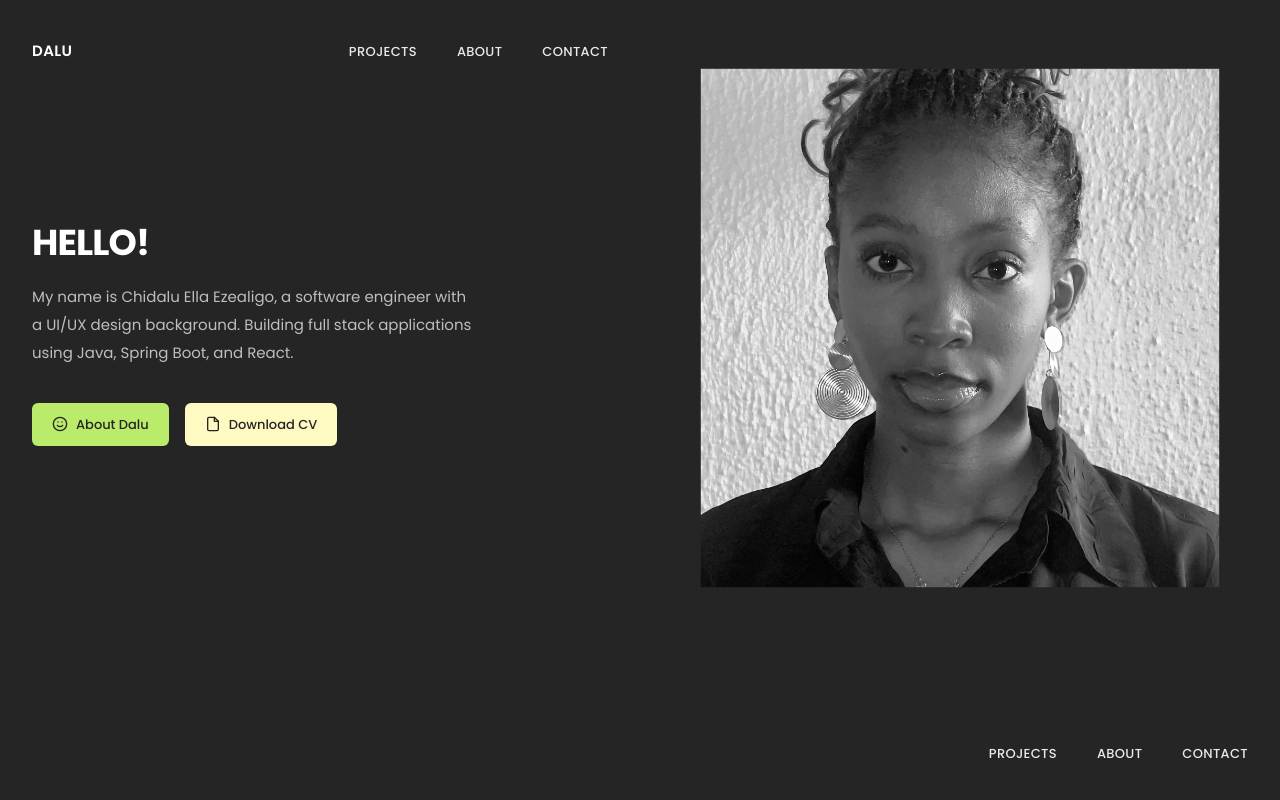
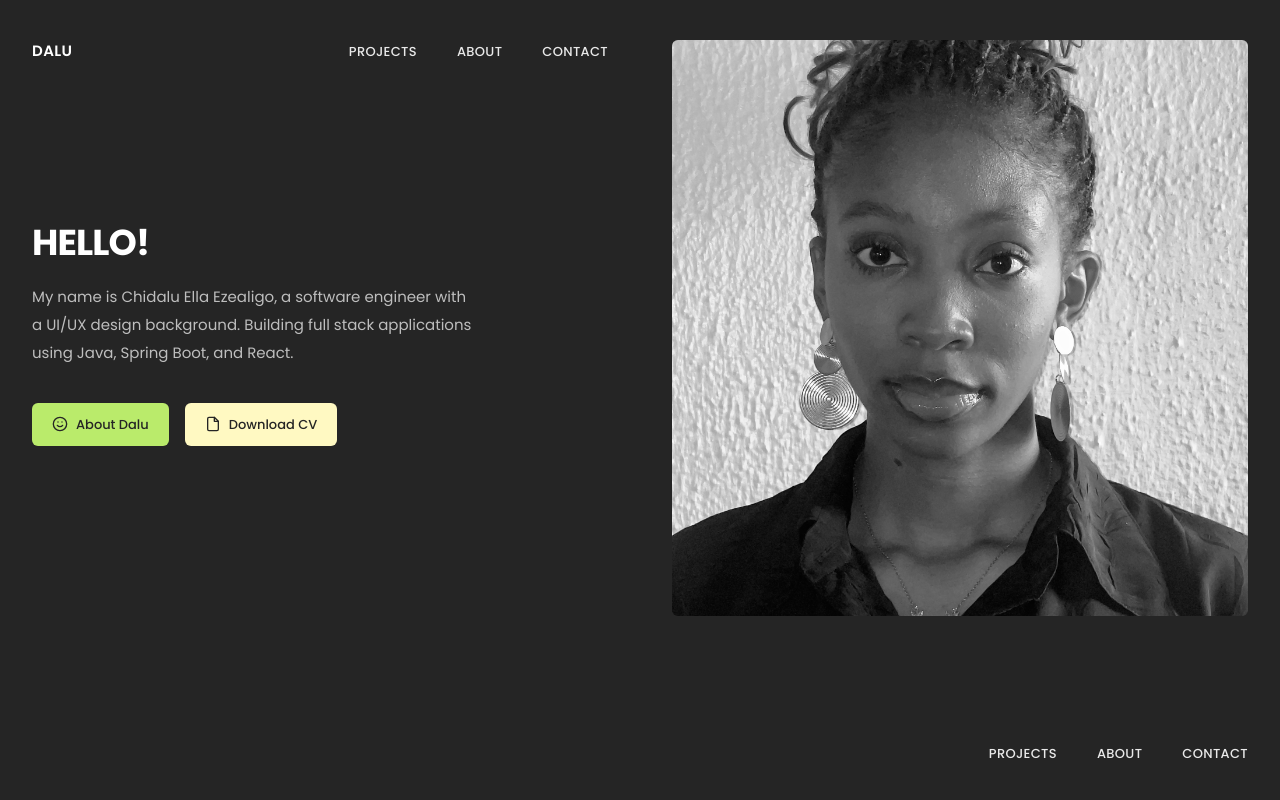
Before and after one commit to Dalu-codes/Portfolio, a React (Vite) app: page / in a window 1280 px wide. Shown: the top 800 px of the page. Built offline with nearby package versions, Linux system fonts and the light colour scheme.

Commit message:
update photo sizing

```diff
--- a/src/components/Hero.tsx
+++ b/src/components/Hero.tsx
@@ -52,7 +52,7 @@
         <img
           src={profile}
           alt="Profile Picture"
-          className="w-full h-full object-cover scale-90 transition-transform"
+          className="w-full h-full object-cover scale-70 transition-transform"
         />
       </div>
     </Reveal>
```
